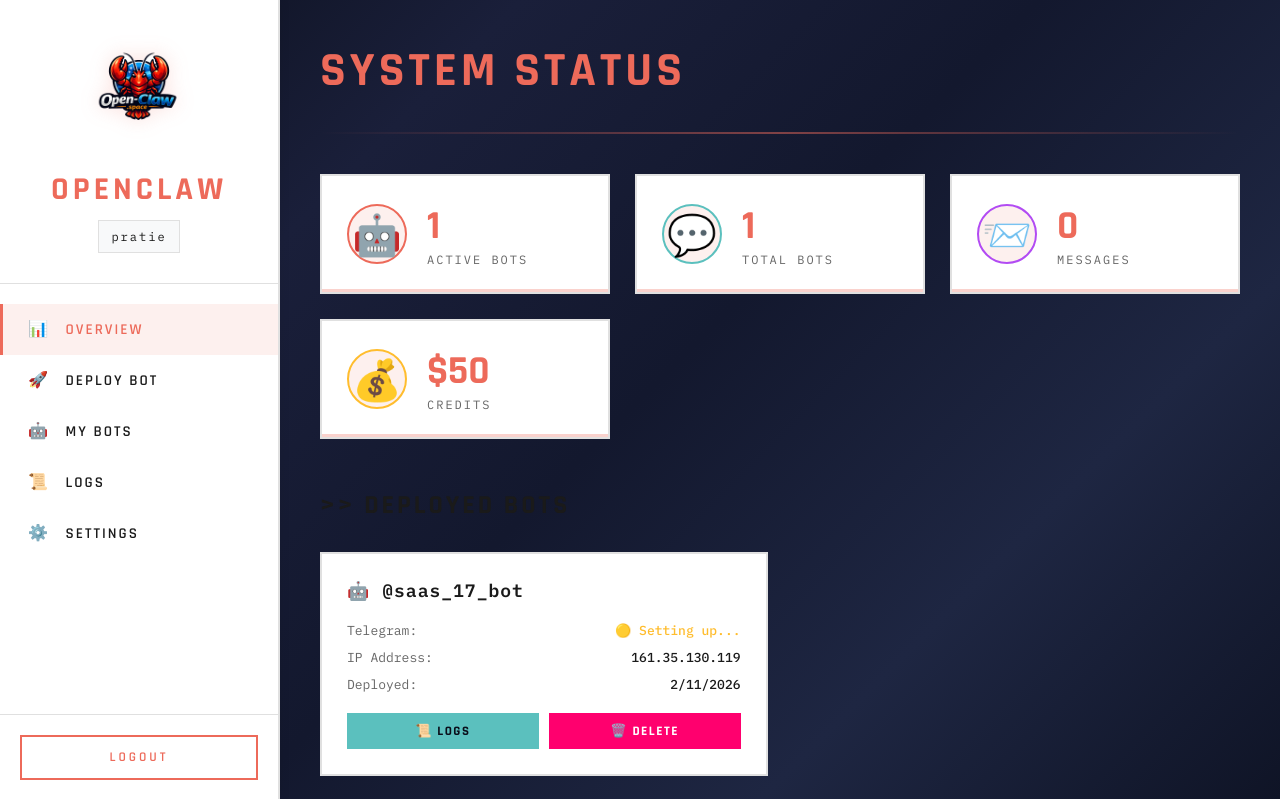
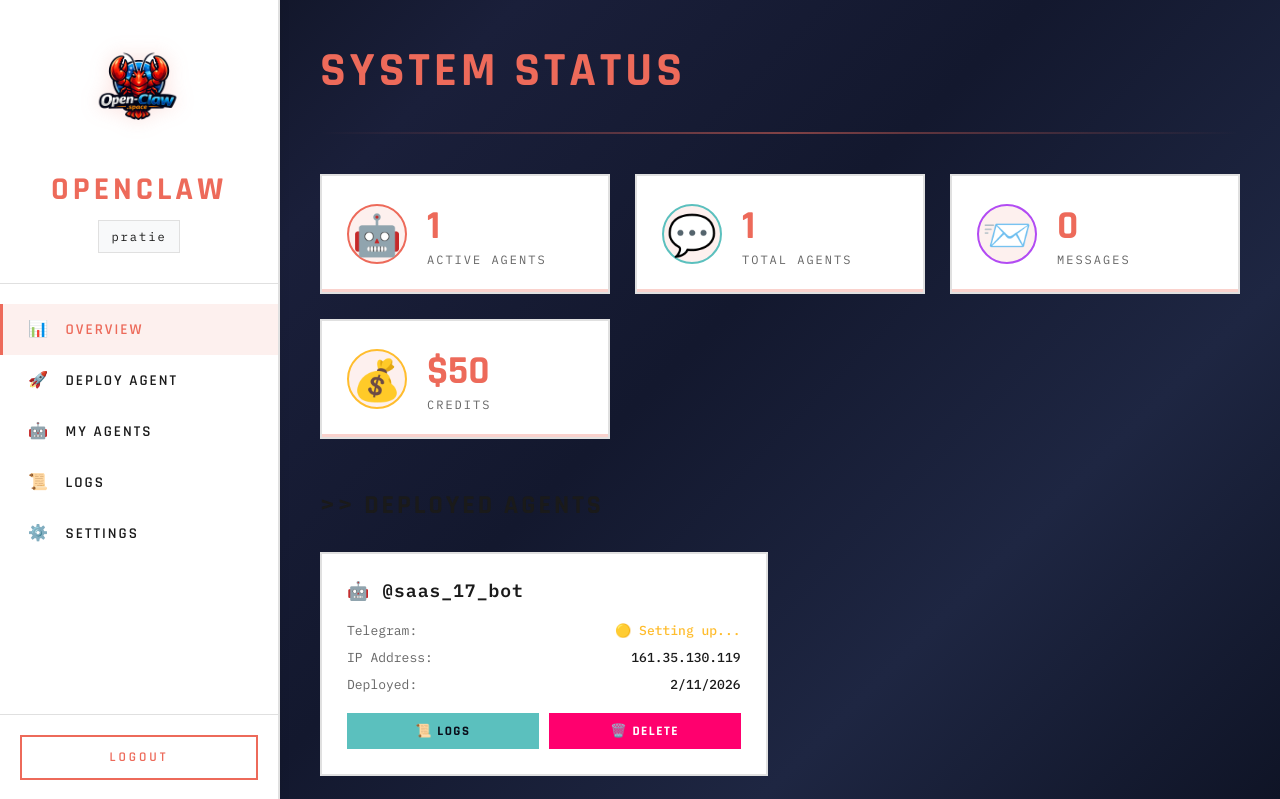
Before and after one commit to pratie/openclaw-saas, a Flask app: page /dashboard in a window 1280 px wide. Shown: the top 799 px of the page. Run offline with Flask 3, Linux system fonts and the light colour scheme; a user stored in the database is signed in; data comes from the database, SQL or seed files in the repository.

Commit message:
Rebrand from 'BOT' to 'AI AGENT' throughout the platform

```diff
--- a/templates/dashboard.html
+++ b/templates/dashboard.html
@@ -23,10 +23,10 @@
                 <span class="nav-icon">📊</span> OVERVIEW
             </a>
             <a href="#" class="nav-item" onclick="showPanel('deploy')">
-                <span class="nav-icon">🚀</span> DEPLOY BOT
+                <span class="nav-icon">🚀</span> DEPLOY AGENT
             </a>
             <a href="#" class="nav-item" onclick="showPanel('bots')">
-                <span class="nav-icon">🤖</span> MY BOTS
+                <span class="nav-icon">🤖</span> MY AGENTS
             </a>
             <a href="#" class="nav-item" onclick="showPanel('logs')">
                 <span class="nav-icon">📜</span> LOGS
@@ -56,7 +56,7 @@
                     <div class="stat-icon green">🤖</div>
                     <div class="stat-content">
                         <h3 class="stat-value" id="active-bots">{{ active_count }}</h3>
-                        <p class="stat-label">ACTIVE BOTS</p>
+                        <p class="stat-label">ACTIVE AGENTS</p>
                     </div>
                     <div class="stat-pulse"></div>
                 </div>
@@ -65,7 +65,7 @@
                     <div class="stat-icon cyan">💬</div>
                     <div class="stat-content">
                         <h3 class="stat-value" id="total-bots">{{ bot_count }}</h3>
-                        <p class="stat-label">TOTAL BOTS</p>
+                        <p class="stat-label">TOTAL AGENTS</p>
                     </div>
                     <div class="stat-pulse"></div>
                 </div>
@@ -89,23 +89,23 @@
                 </div>
             </div>
 
-            <!-- Bots List -->
+            <!-- Agents List -->
             <div class="section">
-                <h2 class="section-title">&gt;&gt; DEPLOYED BOTS</h2>
+                <h2 class="section-title">&gt;&gt; DEPLOYED AGENTS</h2>
                 <div id="bots-list" class="bots-grid">
-                    <!-- Bots will be loaded here -->
+                    <!-- Agents will be loaded here -->
                 </div>
             </div>
         </div>
 
         <!-- Deploy Panel -->
         <div id="deploy-panel" class="content-panel">
-            <h1 class="page-title">DEPLOY NEW BOT</h1>
+            <h1 class="page-title">DEPLOY NEW AGENT</h1>
             <div class="scan-line"></div>
 
             <div class="terminal-window large">
                 <div class="terminal-header">
-                    <span class="terminal-title">// BOT CONFIGURATION</span>
+                    <span class="terminal-title">// AGENT CONFIGURATION</span>
                     <div class="terminal-controls">
                         <span class="dot red"></span>
                         <span class="dot yellow"></span>
@@ -131,7 +131,7 @@
 
                         <button type="submit" class="btn-primary large">
                             <span class="btn-glow"></span>
-                            ⚡ DEPLOY BOT
+                            ⚡ DEPLOY AGENT
                         </button>
                     </form>
                     <div id="deploy-message" class="message"></div>
@@ -145,24 +145,24 @@
             </div>
         </div>
 
-        <!-- Bots Management Panel -->
+        <!-- Agents Management Panel -->
         <div id="bots-panel" class="content-panel">
-            <h1 class="page-title">MY BOTS</h1>
+            <h1 class="page-title">MY AGENTS</h1>
             <div class="scan-line"></div>
             <div id="bots-management" class="bots-grid">
-                <!-- Bots will be loaded here -->
+                <!-- Agents will be loaded here -->
             </div>
         </div>
 
         <!-- Logs Panel -->
         <div id="logs-panel" class="content-panel">
-            <h1 class="page-title">BOT LOGS</h1>
+            <h1 class="page-title">AGENT LOGS</h1>
             <div class="scan-line"></div>
 
             <div class="input-group">
-                <label>SELECT BOT</label>
+                <label>SELECT AGENT</label>
                 <select id="log-bot-select" onchange="loadLogs()">
-                    <option value="">-- Select a bot --</option>
+                    <option value="">-- Select an agent --</option>
                 </select>
             </div>
 
@@ -172,7 +172,7 @@
                     <button onclick="loadLogs()" class="refresh-btn">🔄 REFRESH</button>
                 </div>
                 <div class="terminal-body">
-                    <pre id="logs-content" class="logs-content">Select a bot to view logs...</pre>
+                    <pre id="logs-content" class="logs-content">Select an agent to view logs...</pre>
                 </div>
             </div>
         </div>
--- a/templates/index.html
+++ b/templates/index.html
@@ -15,7 +15,7 @@
         <div class="header">
             <img src="{{ url_for('static', filename='logo.png') }}" alt="OpenClaw Logo" class="logo">
             <h1 class="glitch" data-text="OPENCLAW">OPENCLAW</h1>
-            <p class="subtitle">AI BOT DEPLOYMENT PLATFORM</p>
+            <p class="subtitle">AI AGENT DEPLOYMENT PLATFORM</p>
             <div class="scan-line"></div>
         </div>
 
@@ -106,7 +106,7 @@
             <div class="feature-card">
                 <div class="feature-icon">⚡</div>
                 <h3>INSTANT DEPLOY</h3>
-                <p>Launch AI bots in seconds</p>
+                <p>Launch AI agents in seconds</p>
             </div>
             <div class="feature-card">
                 <div class="feature-icon">🔒</div>
```
